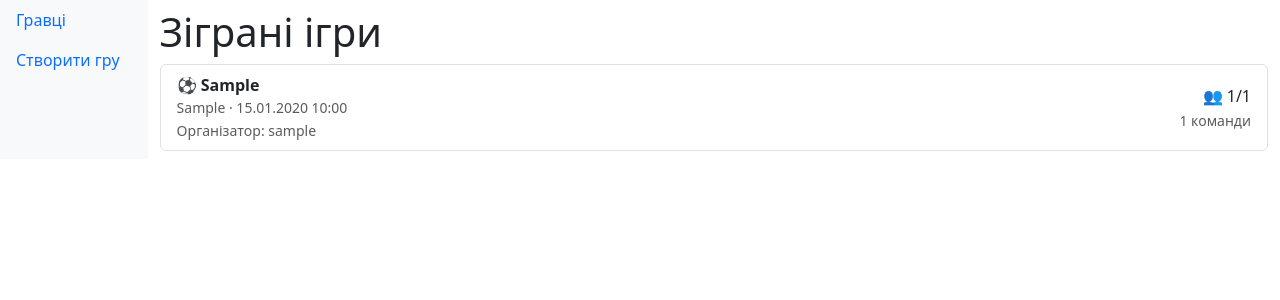
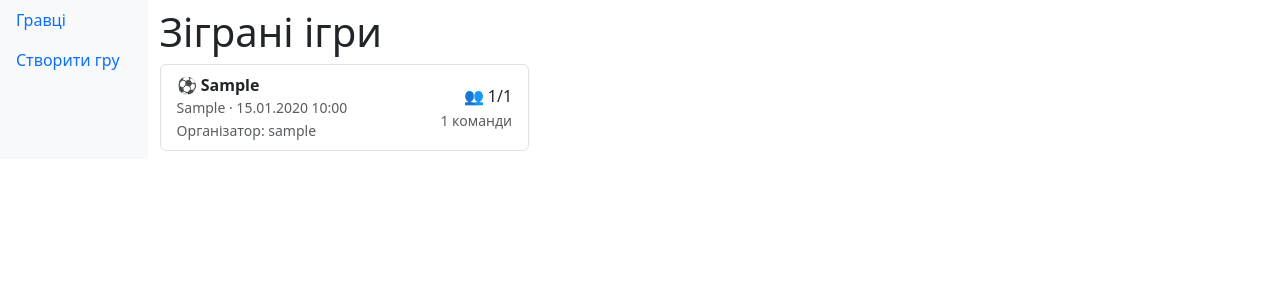
Before and after one commit to AndrewSkylone/TeamManager, a Django app: page / in a window 1280 px wide. Shown: the part 56-356 px from the top of the page. Run offline with Django 4.2, Linux system fonts and the light colour scheme; a user stored in the database is signed in; tables that the repository leaves empty hold one stand-in row (values such as "Sample post"); some libraries are stand-ins or nearby versions.

Commit message:
ширина ігор

```diff
--- a/sport_team/main/templates/main/index.html
+++ b/sport_team/main/templates/main/index.html
@@ -3,7 +3,7 @@
 {% block content %}
 {% if future_games %}
 <h1>Заплановані ігри</h1>
-<div class="list-group mb-5">
+<div class="list-group mb-5 col-lg-4">
     {% for game in future_games %}
     {% include "main/game_card.html" %}
     {% endfor %}
@@ -11,7 +11,7 @@
 {% endif %}
 {% if last_games %}
 <h1>Зіграні ігри</h1>
-<div class="list-group">
+<div class="list-group col-lg-4">
     {% for game in last_games %}
     {% include "main/game_card.html" %}
     {% endfor %}
```
